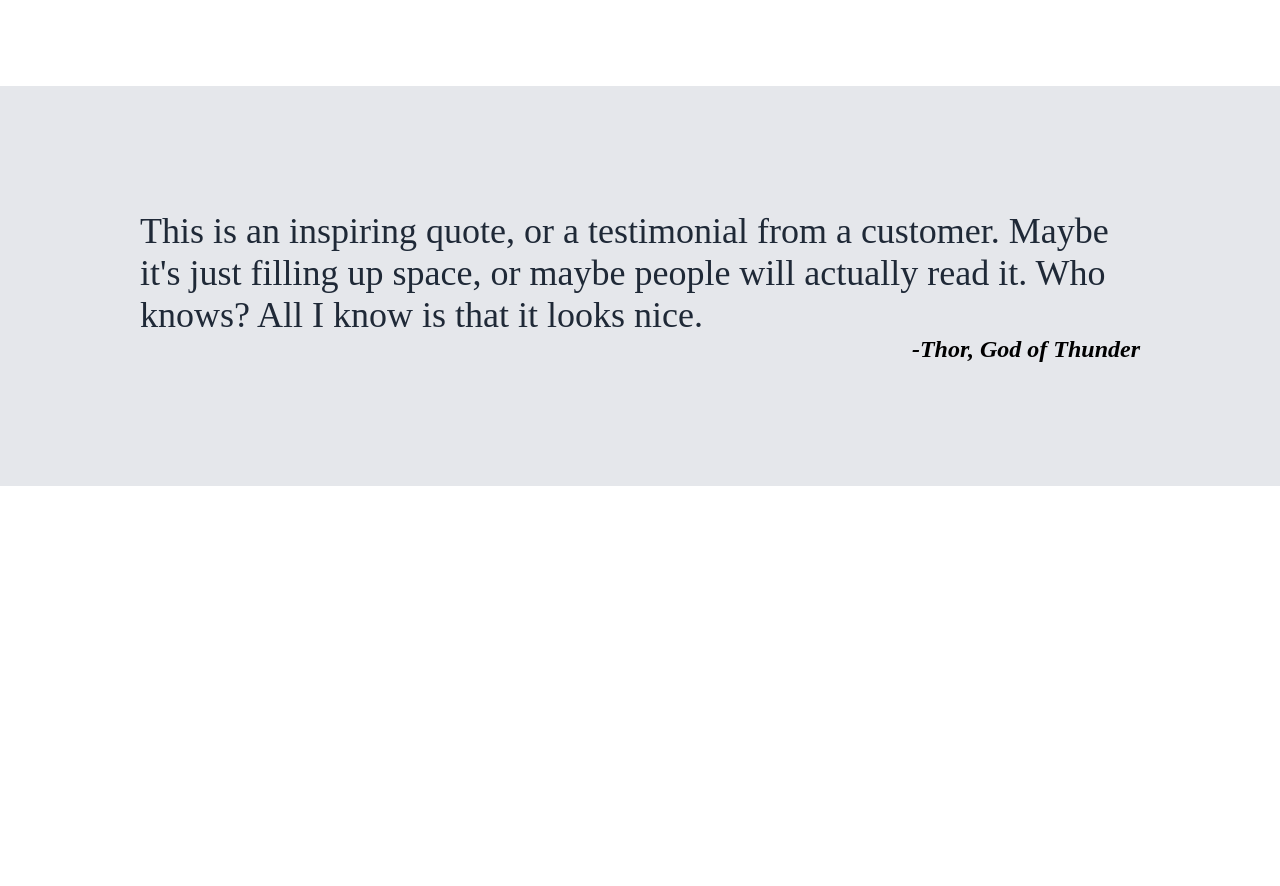
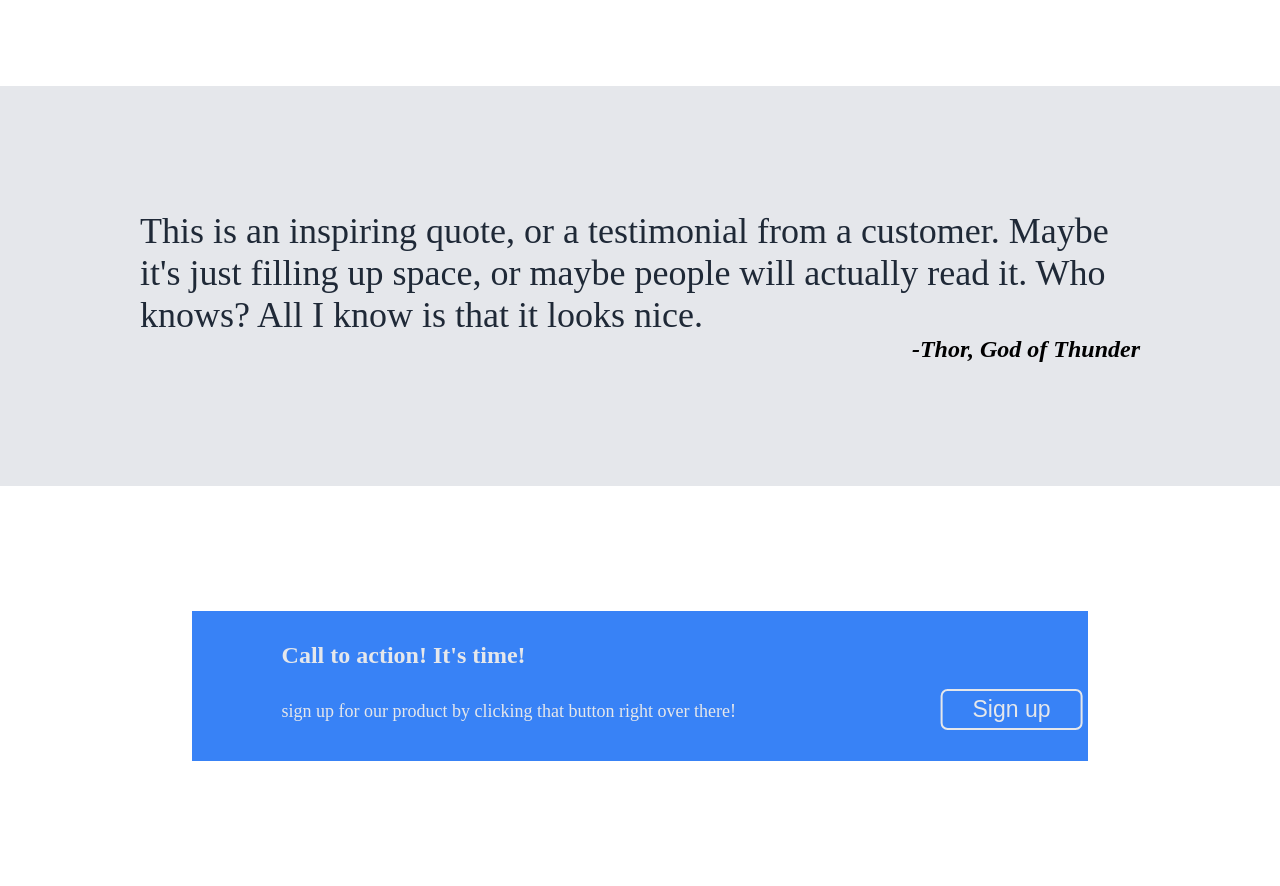
Before and after one commit to kitamura0102/Landing-page, a plain HTML site: page index.html in a window 1280 px wide. Shown: the part 1181-2067 px from the top of the page. Before the commit the page ends 1667 px from the top, so only its background shows below. Drawn offline with Linux system fonts and the light colour scheme.

```diff
--- a/app.css
+++ b/app.css
@@ -153,3 +153,51 @@ cite {
   display: block;
   text-align: right;
 }
+
+
+
+/* Call to action */
+
+
+h4{
+  font-size: 24px;
+  color: #e5e7eb;
+
+}
+
+
+.call-to-action{
+  height: 400px;
+  display: flex;
+  justify-content: center;
+  align-items: center;
+  flex-wrap: wrap;
+
+}
+
+.call-to-action p {
+  display: inline;
+  font-size: 18px;
+}
+
+.blue-background{
+  background-color: #3882f6;
+  height: 150px;
+  width: 70%;
+
+
+}
+
+.center-div{
+  position: relative;
+  top: 50%;
+  left: 50%;
+  transform: translate(-40%, -50%);
+}
+
+.call-to-action button{
+  color: #e5e7eb;
+  border: #e5e7eb solid 2px;
+  border-radius: 7px;
+  margin-left: 200px;
+}
--- a/index.html
+++ b/index.html
@@ -72,7 +72,17 @@
         <cite>-Thor, God of Thunder</cite>
       </blockquote>
     </section>
-
+    <section class="call-to-action">
+      <div class="blue-background">
+        <div class="center-div">
+          <h4>Call to action! It's time!</h4>
+          <p>
+            sign up for our product by clicking that button right over there!
+          </p>
+          <button class="btn">Sign up</button>
+        </div>
+      </div>
+    </section>
     <script src="app.js"></script>
   </body>
 </html>
```
